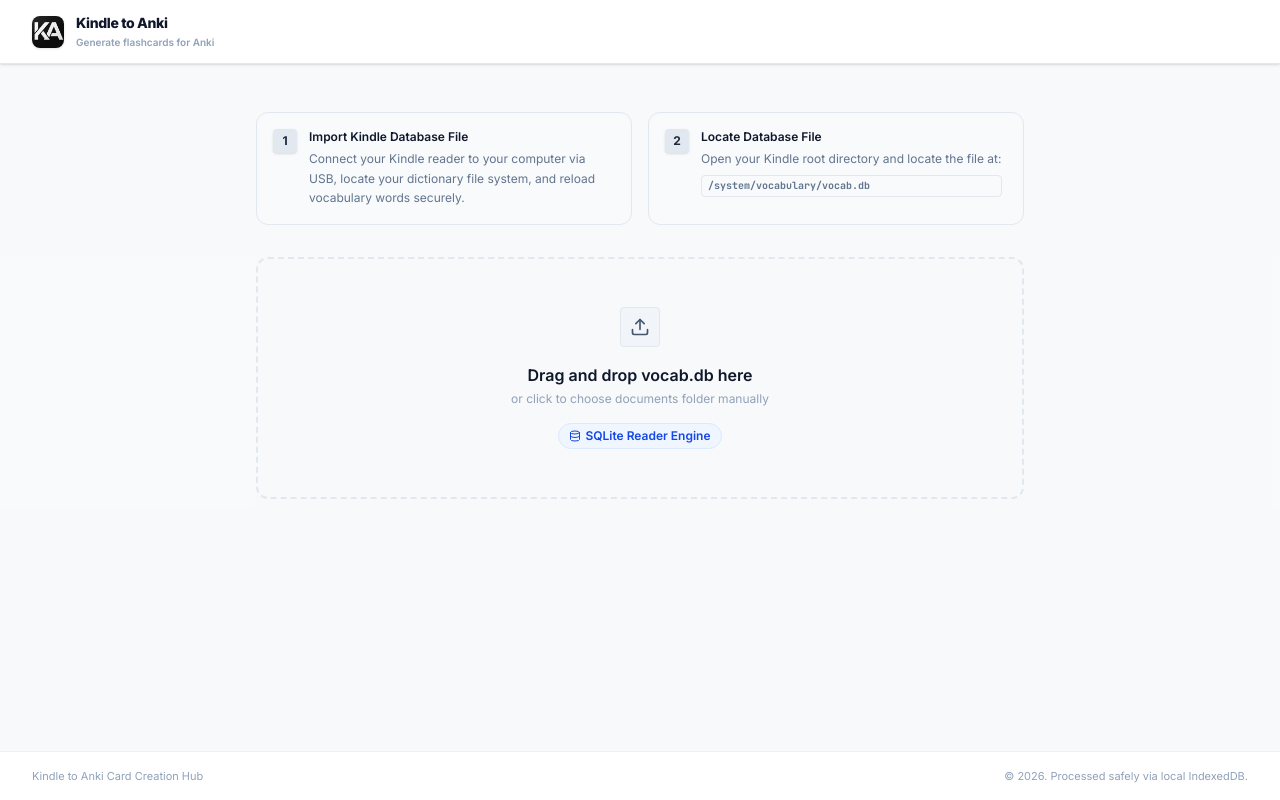
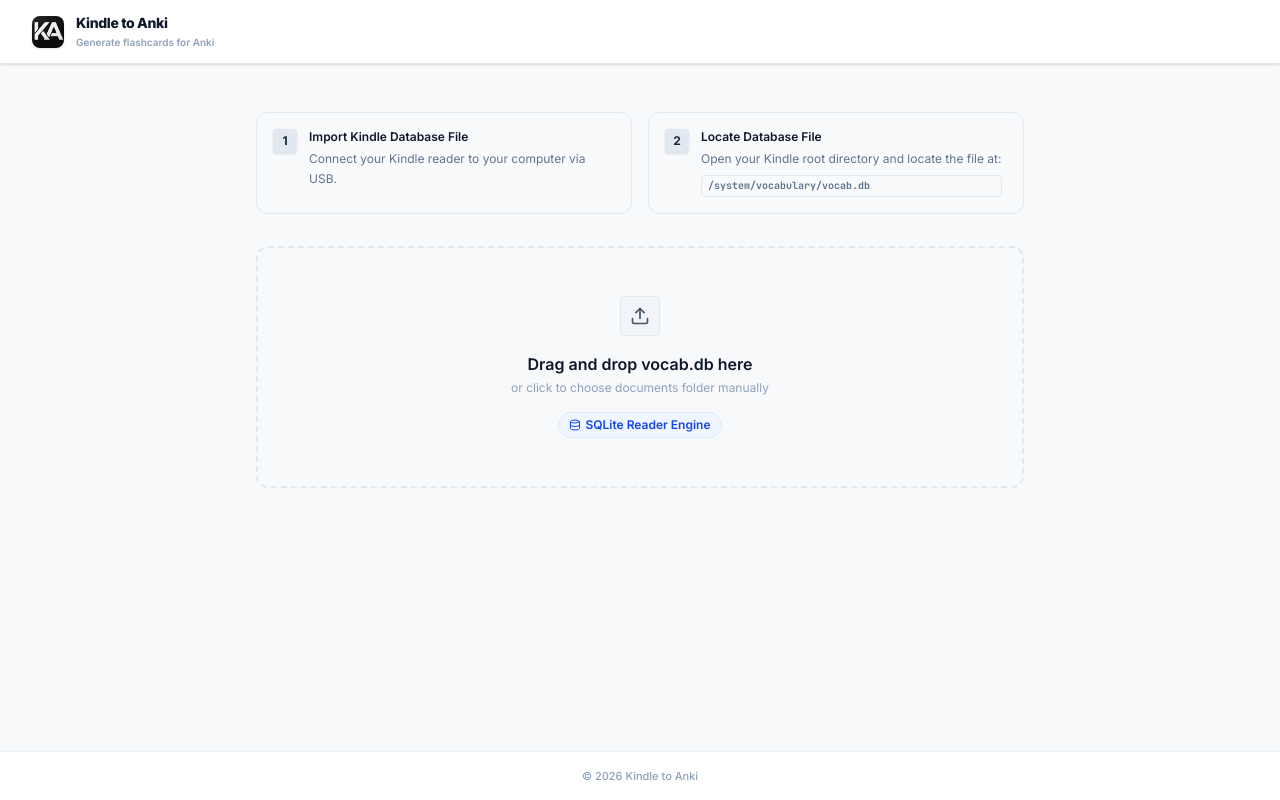
Before and after one commit to ArtemTykhonenko/kindle-vocabulary-to-anki, a React (Vite) app: page / in a window 1280 px wide. Built offline with nearby package versions, Linux system fonts and the light colour scheme; no server answers.

Commit message:
design: clean footer text and shorten Step 1 description

```diff
--- a/src/App.tsx
+++ b/src/App.tsx
@@ -160,9 +160,8 @@
 
         {/* Footer credits bar */}
         <footer className="bg-white border-t border-slate-200/60 py-4 mt-auto shrink-0">
-          <div className="max-w-7xl mx-auto px-6 sm:px-8 flex flex-col sm:flex-row items-center justify-between gap-2 text-[11px] text-slate-400">
-            <span>Kindle to Anki Card Creation Hub</span>
-            <span>© 2026. Processed safely via local IndexedDB.</span>
+          <div className="max-w-7xl mx-auto px-6 sm:px-8 text-center text-[11px] text-slate-400 font-medium">
+            © 2026 Kindle to Anki
           </div>
         </footer>
       </main>
--- a/src/components/UploadPanel.tsx
+++ b/src/components/UploadPanel.tsx
@@ -140,7 +140,7 @@
           <div className="space-y-1">
             <h4 className="font-semibold text-slate-900 text-xs">Import Kindle Database File</h4>
             <p className="text-xs text-slate-500 leading-relaxed">
-              Connect your Kindle reader to your computer via USB, locate your dictionary file system, and reload vocabulary words securely.
+              Connect your Kindle reader to your computer via USB.
             </p>
           </div>
         </div>
```
